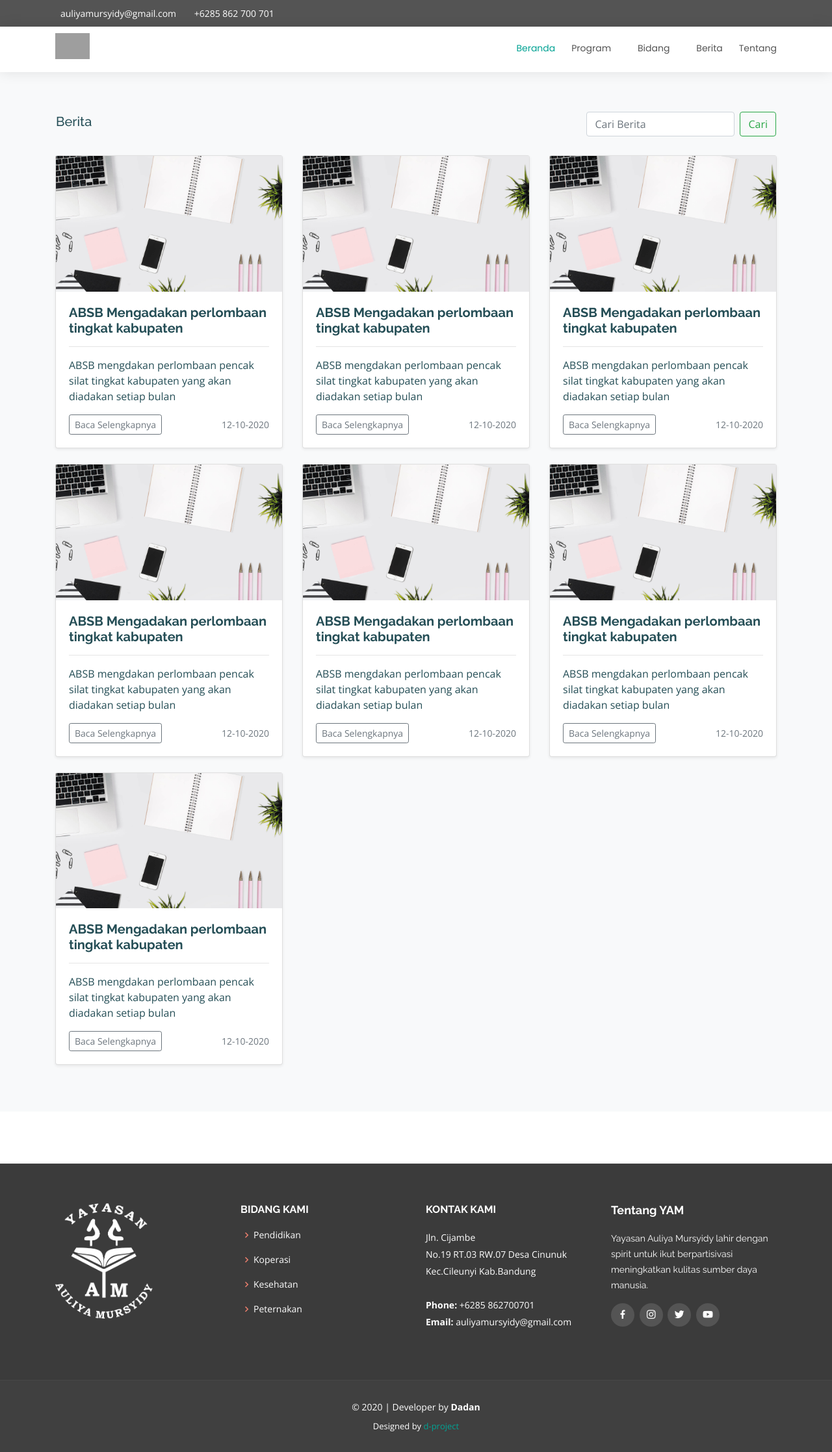
After one commit to ddn05/webyayasan, a CodeIgniter app: page /webyayasan/user/berita in a window 1280 px wide. The commit adds this page. Shown: the whole page at 65% size. Run offline with CodeIgniter, Linux system fonts and the light colour scheme; some libraries are stand-ins or nearby versions; grey boxes are pictures that could not be loaded.

Commit message:
menu berita

```diff
--- a/application/controllers/user.php
+++ b/application/controllers/user.php
@@ -10,5 +10,13 @@ class User extends CI_Controller {
         $this->load->view('template/header',$data);
         $this->load->view('v_home');
         $this->load->view('template/footer');
-	}
+        }
+
+        public function berita(){
+                $data['judul'] = 'Berita';
+
+                $this->load->view('template/header',$data);
+                $this->load->view('v_berita');
+                $this->load->view('template/footer');
+        }
 }
--- a/application/views/template/footer.php
+++ b/application/views/template/footer.php
@@ -23,24 +23,24 @@
         <div class="row">
 
           <div class="col-lg-3 col-md-6 footer-links">
-            <h4>Useful Links</h4>
+            <img src="assets/img/yam.png" alt="" class="img-fluid" style="width:150px; height:auto;">
+            <!-- <h4>Useful Links</h4>
             <ul>
               <li><i class="bx bx-chevron-right"></i> <a href="#">Home</a></li>
               <li><i class="bx bx-chevron-right"></i> <a href="#">About us</a></li>
               <li><i class="bx bx-chevron-right"></i> <a href="#">Services</a></li>
               <li><i class="bx bx-chevron-right"></i> <a href="#">Terms of service</a></li>
               <li><i class="bx bx-chevron-right"></i> <a href="#">Privacy policy</a></li>
-            </ul>
+            </ul> -->
           </div>
 
           <div class="col-lg-3 col-md-6 footer-links">
-            <h4>Our Services</h4>
+            <h4>Bidang Kami</h4>
             <ul>
-              <li><i class="bx bx-chevron-right"></i> <a href="#">Web Design</a></li>
-              <li><i class="bx bx-chevron-right"></i> <a href="#">Web Development</a></li>
-              <li><i class="bx bx-chevron-right"></i> <a href="#">Product Management</a></li>
-              <li><i class="bx bx-chevron-right"></i> <a href="#">Marketing</a></li>
-              <li><i class="bx bx-chevron-right"></i> <a href="#">Graphic Design</a></li>
+              <li><i class="bx bx-chevron-right"></i> <a href="#">Pendidikan</a></li>
+              <li><i class="bx bx-chevron-right"></i> <a href="#">Koperasi</a></li>
+              <li><i class="bx bx-chevron-right"></i> <a href="#">Kesehatan</a></li>
+              <li><i class="bx bx-chevron-right"></i> <a href="#">Peternakan</a></li>
             </ul>
           </div>
 
--- a/application/views/template/header.php
+++ b/application/views/template/header.php
@@ -77,7 +77,7 @@
                   <li><a href="#">Bidikmisi</a></li>
                   <li><a href="#">KIP Kuliah</a></li>
                 </ul>
-              </li>
+            </li>
 
             <li><a href="about.html">Damfak</a></li>
             </ul>
@@ -85,10 +85,20 @@
 
           <li class="drop-down"><a href="#">Bidang</a>
             <ul>
-              <li><a href="about.html">Pendidikan</a></li>
+
+              <li class="drop-down"><a href="#">Pendidikan</a>
+                  <ul>
+                    <li><a href="#">TK Islam Alam Nusantara</a></li>
+                    <li><a href="#">SMK Auliya Teladan Mandiri</a></li>
+                    <li><a href="#">Institut Teknologi Pendidikan Auliya</a></li>
+                    <li><a href="#">Daycare Alam Nusantara</a></li>
+                    <li><a href="#">Auliya Boarding School of Business (ABSB)</a></li>
+                  </ul>
+              </li>
+
               <li><a href="team.html">Koperasi</a></li>
               <li><a href="team.html">Kesehatan</a></li>
-              <li><a href="team.html">Peternakan</a></li>
+              <li><a href="team.html">Peternakan </a></li>
             </ul>
           </li>
 
@@ -108,7 +118,7 @@
               </li>
             </ul>
           </li> -->
-          <li><a href="services.html">Berita</a></li>
+          <li><a href="<?php echo base_url();?>user/berita">Berita</a></li>
           <li><a href="services.html">Tentang</a></li>
 
         </ul>
--- /dev/null
+++ b/application/views/v_berita.php
@@ -0,0 +1,136 @@
+<main id="main">
+    <section id="featured" class="featured">
+
+    <div class="album py-5 bg-light">
+    <div class="container mb-3 text-right navbar">
+        <h1 class="navbar-brand">Berita</h1>
+        <form class="form-inline">
+            <input class="form-control mr-sm-2" type="search" placeholder="Cari Berita" aria-label="Search">
+            <button class="btn btn-outline-success my-2 my-sm-0" type="submit">Cari</button>
+        </form>
+    </div>
+    <div class="container">
+
+        <div class="row">
+            <div class="col-md-4">
+                <div class="card mb-4 shadow-sm">
+                    <img src="<?php echo base_url();?>assets/img/slide/slide-1.jpg" alt="" class="img-fluid">
+                    <div class="card-body">
+                    <h5><strong>ABSB Mengadakan perlombaan tingkat kabupaten</strong></h5>
+                    <hr>
+                    <p class="card-text">ABSB mengdakan perlombaan pencak silat tingkat kabupaten yang akan diadakan setiap bulan</p>
+                    <div class="d-flex justify-content-between align-items-center">
+                        <div class="btn-group">
+                            <button type="button" class="btn btn-sm btn-outline-secondary">Baca Selengkapnya</button>
+                        </div>
+                        <small class="text-muted">12-10-2020</small>
+                    </div>
+                    </div>
+                </div>
+            </div>
+
+            <div class="col-md-4">
+                <div class="card mb-4 shadow-sm">
+                    <img src="<?php echo base_url();?>assets/img/slide/slide-1.jpg" alt="" class="img-fluid">
+                    <div class="card-body">
+                    <h5><strong>ABSB Mengadakan perlombaan tingkat kabupaten</strong></h5>
+                    <hr>
+                    <p class="card-text">ABSB mengdakan perlombaan pencak silat tingkat kabupaten yang akan diadakan setiap bulan</p>
+                    <div class="d-flex justify-content-between align-items-center">
+                        <div class="btn-group">
+                            <button type="button" class="btn btn-sm btn-outline-secondary">Baca Selengkapnya</button>
+                        </div>
+                        <small class="text-muted">12-10-2020</small>
+                    </div>
+                    </div>
+                </div>
+            </div>
+
+            <div class="col-md-4">
+                <div class="card mb-4 shadow-sm">
+                    <img src="<?php echo base_url();?>assets/img/slide/slide-1.jpg" alt="" class="img-fluid">
+                    <div class="card-body">
+                    <h5><strong>ABSB Mengadakan perlombaan tingkat kabupaten</strong></h5>
+                    <hr>
+                    <p class="card-text">ABSB mengdakan perlombaan pencak silat tingkat kabupaten yang akan diadakan setiap bulan</p>
+                    <div class="d-flex justify-content-between align-items-center">
+                        <div class="btn-group">
+                            <button type="button" class="btn btn-sm btn-outline-secondary">Baca Selengkapnya</button>
+                        </div>
+                        <small class="text-muted">12-10-2020</small>
+                    </div>
+                    </div>
+                </div>
+            </div>
+
+            <div class="col-md-4">
+                <div class="card mb-4 shadow-sm">
+                    <img src="<?php echo base_url();?>assets/img/slide/slide-1.jpg" alt="" class="img-fluid">
+                    <div class="card-body">
+                    <h5><strong>ABSB Mengadakan perlombaan tingkat kabupaten</strong></h5>
+                    <hr>
+                    <p class="card-text">ABSB mengdakan perlombaan pencak silat tingkat kabupaten yang akan diadakan setiap bulan</p>
+                    <div class="d-flex justify-content-between align-items-center">
+                        <div class="btn-group">
+                            <button type="button" class="btn btn-sm btn-outline-secondary">Baca Selengkapnya</button>
+                        </div>
+                        <small class="text-muted">12-10-2020</small>
+                    </div>
+                    </div>
+                </div>
+            </div>
+
+            <div class="col-md-4">
+                <div class="card mb-4 shadow-sm">
+                    <img src="<?php echo base_url();?>assets/img/slide/slide-1.jpg" alt="" class="img-fluid">
+                    <div class="card-body">
+                    <h5><strong>ABSB Mengadakan perlombaan tingkat kabupaten</strong></h5>
+                    <hr>
+                    <p class="card-text">ABSB mengdakan perlombaan pencak silat tingkat kabupaten yang akan diadakan setiap bulan</p>
+                    <div class="d-flex justify-content-between align-items-center">
+                        <div class="btn-group">
+                            <button type="button" class="btn btn-sm btn-outline-secondary">Baca Selengkapnya</button>
+                        </div>
+                        <small class="text-muted">12-10-2020</small>
+                    </div>
+                    </div>
+                </div>
+            </div>
+
+            <div class="col-md-4">
+                <div class="card mb-4 shadow-sm">
+                    <img src="<?php echo base_url();?>assets/img/slide/slide-1.jpg" alt="" class="img-fluid">
+                    <div class="card-body">
+                    <h5><strong>ABSB Mengadakan perlombaan tingkat kabupaten</strong></h5>
+                    <hr>
+                    <p class="card-text">ABSB mengdakan perlombaan pencak silat tingkat kabupaten yang akan diadakan setiap bulan</p>
+                    <div class="d-flex justify-content-between align-items-center">
+                        <div class="btn-group">
+                            <button type="button" class="btn btn-sm btn-outline-secondary">Baca Selengkapnya</button>
+                        </div>
+                        <small class="text-muted">12-10-2020</small>
+                    </div>
+                    </div>
+                </div>
+            </div>
+
+            <div class="col-md-4">
+                <div class="card mb-4 shadow-sm">
+                    <img src="<?php echo base_url();?>assets/img/slide/slide-1.jpg" alt="" class="img-fluid">
+                    <div class="card-body">
+                    <h5><strong>ABSB Mengadakan perlombaan tingkat kabupaten</strong></h5>
+                    <hr>
+                    <p class="card-text">ABSB mengdakan perlombaan pencak silat tingkat kabupaten yang akan diadakan setiap bulan</p>
+                    <div class="d-flex justify-content-between align-items-center">
+                        <div class="btn-group">
+                            <button type="button" class="btn btn-sm btn-outline-secondary">Baca Selengkapnya</button>
+                        </div>
+                        <small class="text-muted">12-10-2020</small>
+                    </div>
+                    </div>
+                </div>
+            </div>
+    </div>
+
+    </section>
+</main>
```
